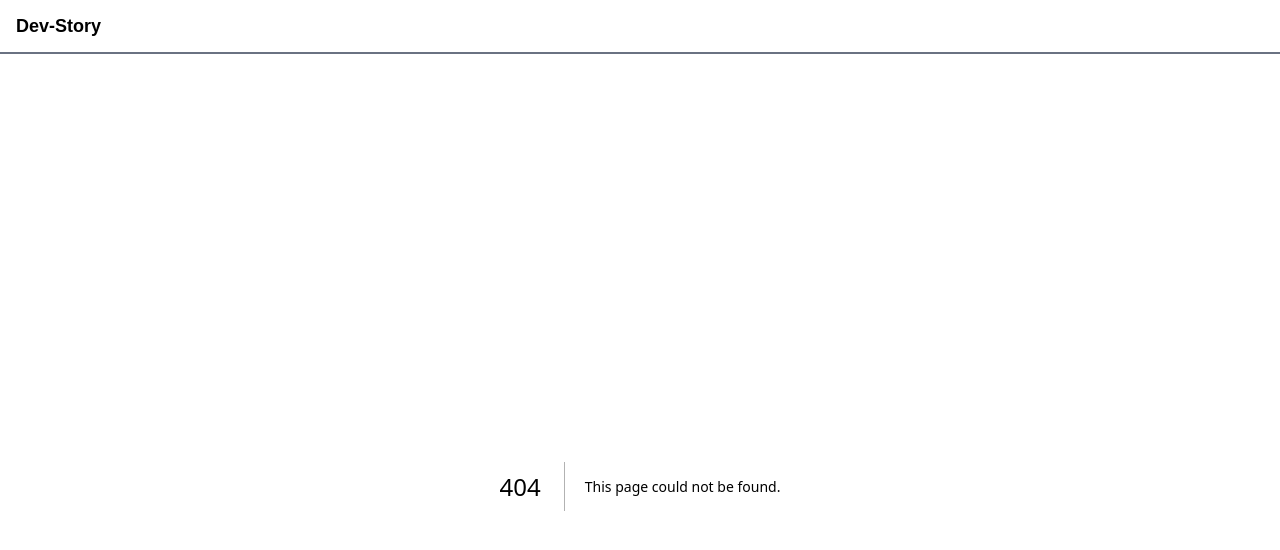
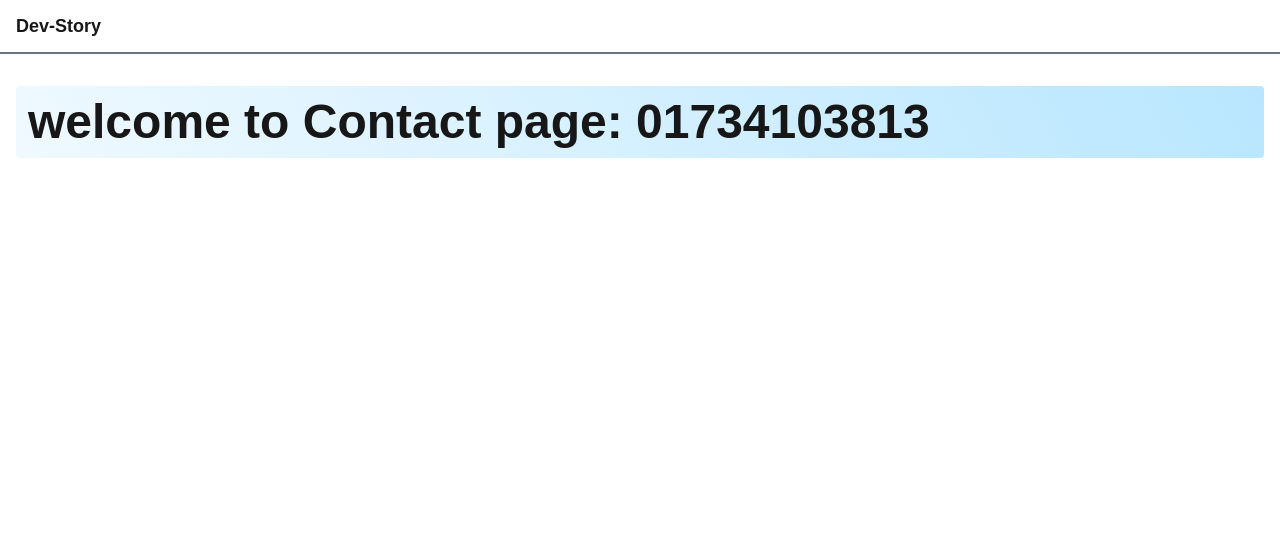
Before and after one commit to Tasnim813/Dev-Story, a Next.js app: page /about/contact in a window 1280 px wide. Before the commit this address had no page. Shown: the top 550 px of the page. Built offline with nearby package versions, Linux system fonts and the light colour scheme.

Commit message:
nested routing add

```diff
--- /dev/null
+++ b/src/app/about/contact/page.jsx
@@ -0,0 +1,10 @@
+import Title from '@/Components/Title';
+import React from 'react';
+
+const Contact = () => {
+    return (
+        <Title>welcome to Contact page: 01734103813</Title>
+    );
+};
+
+export default Contact;
--- /dev/null
+++ b/src/app/about/teams/page.jsx
@@ -0,0 +1,10 @@
+import Title from '@/Components/Title';
+import React from 'react';
+
+const Teams = () => {
+    return (
+        <Title>Welcome to Team page</Title>
+    );
+};
+
+export default Teams;
--- /dev/null
+++ b/src/app/dashboard/page.jsx
@@ -0,0 +1,10 @@
+import Title from '@/Components/Title';
+import React from 'react';
+
+const Dashboard = () => {
+    return (
+        <Title>Welcome our Dashboard Layout</Title>
+    );
+};
+
+export default Dashboard;
--- /dev/null
+++ b/src/app/stories/page.jsx
@@ -0,0 +1,10 @@
+import Title from '@/Components/Title';
+import React from 'react';
+
+const Stories = () => {
+    return (
+        <Title>Welcome to story page</Title>
+    );
+};
+
+export default Stories;
```
